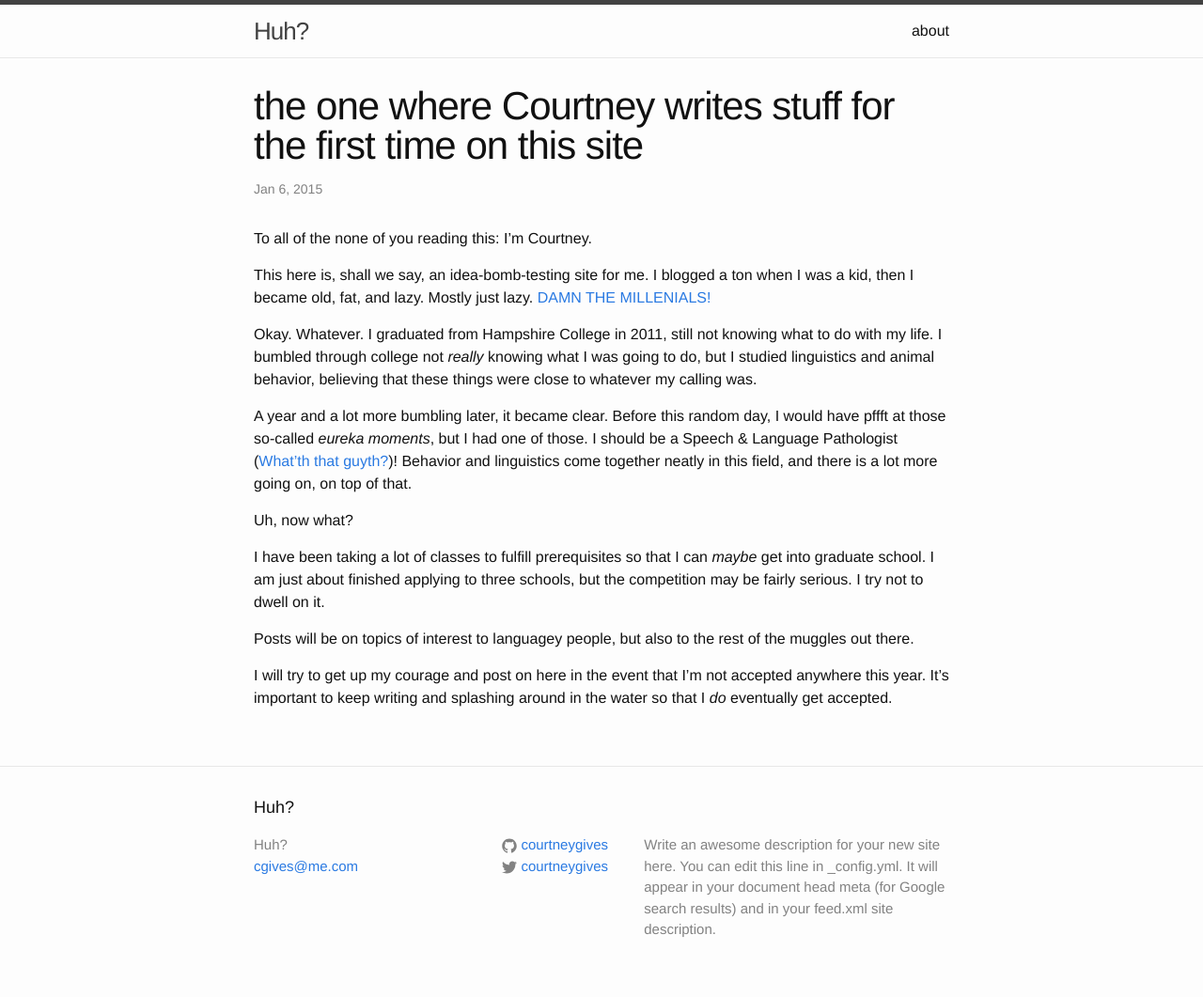
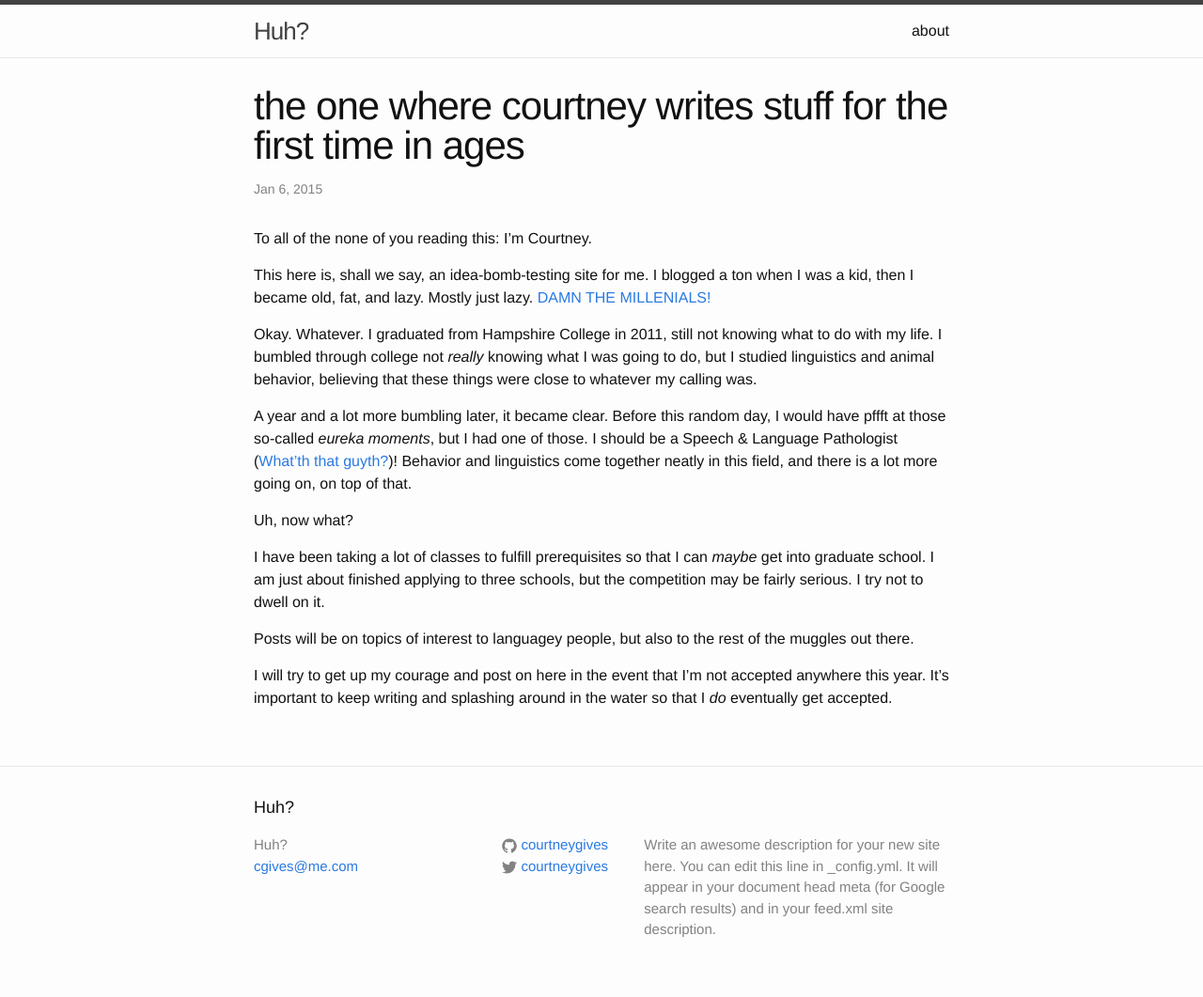
Before and after one commit to courtneygives/courtneygives.github.io, a Jekyll site: the page built from _posts/2015-01-06-welcome-to-jekyll.markdown, in a window 1280 px wide. Shown: the whole page at 94% size. Built offline with Jekyll 4.4.1, drawn with Linux system fonts in a browser that asks for light colours.

Commit message:
1st post title edit

```diff
--- a/_posts/2015-01-06-welcome-to-jekyll.markdown
+++ b/_posts/2015-01-06-welcome-to-jekyll.markdown
@@ -1,6 +1,6 @@
 ---
 layout: post
-title:  "the one where Courtney writes stuff for the first time on this site"
+title:  "the one where courtney writes stuff for the first time in ages"
 date:   2015-01-06 19:06:34
 categories: drivel
 ---
```
